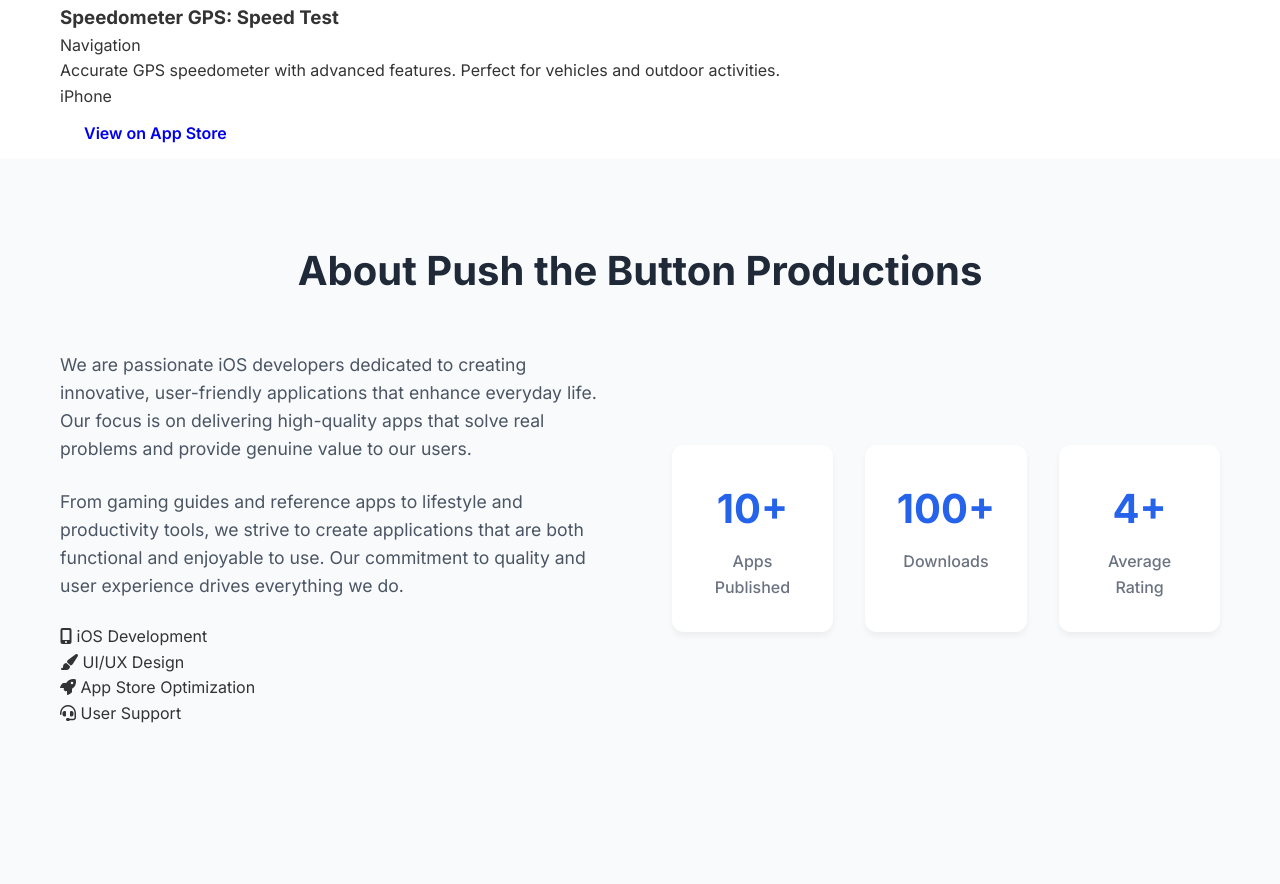
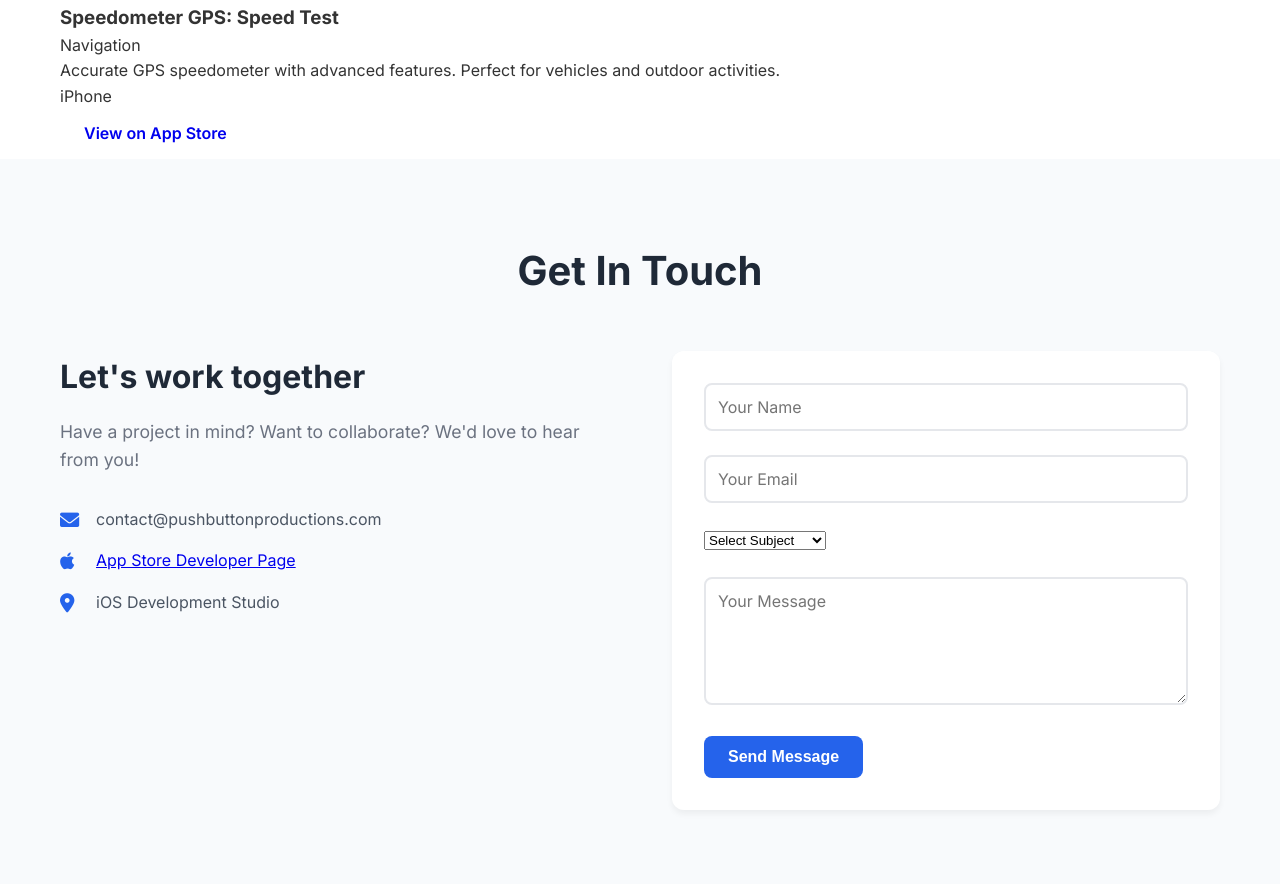
Before and after one commit to vw7865/PTBP, a plain HTML site: page index.html in a window 1280 px wide. Shown: the part 1870-2754 px from the top of the page. Drawn offline with Linux system fonts and the light colour scheme.

Commit message:
Remove About section from website

```diff
--- a/index.html
+++ b/index.html
@@ -23,9 +23,6 @@
                 </li>
                 <li class="nav-item">
                     <a href="#apps" class="nav-link">Apps</a>
-                </li>
-                <li class="nav-item">
-                    <a href="#about" class="nav-link">About</a>
                 </li>
                 <li class="nav-item">
                     <a href="#contact" class="nav-link">Contact</a>
@@ -160,60 +157,6 @@
         </div>
     </section>
 
-    <!-- About Section -->
-    <section id="about" class="about">
-        <div class="container">
-            <h2 class="section-title">About Push the Button Productions</h2>
-            <div class="about-content">
-                <div class="about-text">
-                    <p>
-                        We are passionate iOS developers dedicated to creating innovative,
-                        user-friendly applications that enhance everyday life. Our focus is on
-                        delivering high-quality apps that solve real problems and provide
-                        genuine value to our users.
-                    </p>
-                    <p>
-                        From gaming guides and reference apps to lifestyle and productivity tools,
-                        we strive to create applications that are both functional and enjoyable to use.
-                        Our commitment to quality and user experience drives everything we do.
-                    </p>
-                    <div class="about-features">
-                        <div class="feature">
-                            <i class="fas fa-mobile-alt"></i>
-                            <span>iOS Development</span>
-                        </div>
-                        <div class="feature">
-                            <i class="fas fa-paint-brush"></i>
-                            <span>UI/UX Design</span>
-                        </div>
-                        <div class="feature">
-                            <i class="fas fa-rocket"></i>
-                            <span>App Store Optimization</span>
-                        </div>
-                        <div class="feature">
-                            <i class="fas fa-headset"></i>
-                            <span>User Support</span>
-                        </div>
-                    </div>
-                </div>
-                <div class="about-stats">
-                    <div class="stat">
-                        <h3>10+</h3>
-                        <p>Apps Published</p>
-                    </div>
-                    <div class="stat">
-                        <h3>100K+</h3>
-                        <p>Downloads</p>
-                    </div>
-                    <div class="stat">
-                        <h3>4.5★</h3>
-                        <p>Average Rating</p>
-                    </div>
-                </div>
-            </div>
-        </div>
-    </section>
-
     <!-- Contact Section -->
     <section id="contact" class="contact">
         <div class="container">
@@ -275,7 +218,6 @@
                     <ul>
                         <li><a href="#home">Home</a></li>
                         <li><a href="#apps">Apps</a></li>
-                        <li><a href="#about">About</a></li>
                         <li><a href="#contact">Contact</a></li>
                     </ul>
                 </div>
```
Also changed, not shown: privacy.html (+0 -1 lines), terms.html (+0 -1 lines).
